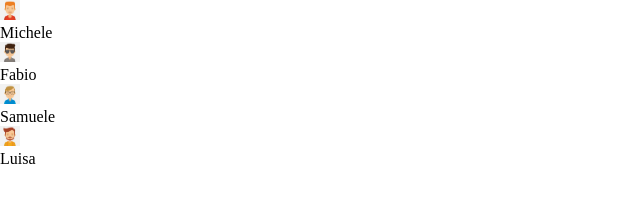
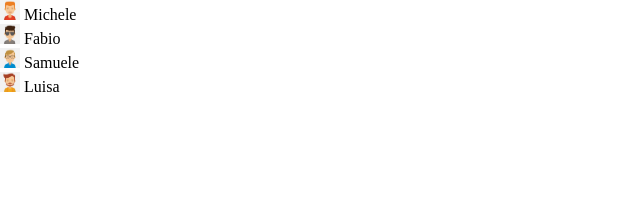
Before and after one commit to PietroSommaruga/vue-boolzapp, a plain HTML site: page index.html in a window 1280 px wide. Shown: the whole page, without its empty margins (0-640 px from the left). Drawn offline with nearby package versions, Linux system fonts and the light colour scheme.

Commit message:
v-for fix

```diff
--- a/css/style.css
+++ b/css/style.css
@@ -7,3 +7,7 @@
 .avatar {
     width: 20px;
 }
+
+.contact-name{
+    display: inline-block;
+}
--- a/index.html
+++ b/index.html
@@ -16,7 +16,7 @@
 
         <div v-for="(contact, i) in contacts" class="contacts-container">
             <img  class="avatar" :src="'img/' + 'avatar' + contact.avatar + '.jpg'" alt="">
-            <div >
+            <div class="contact-name">
                 {{(contact.name)}}
             </div>
         </div>
```
